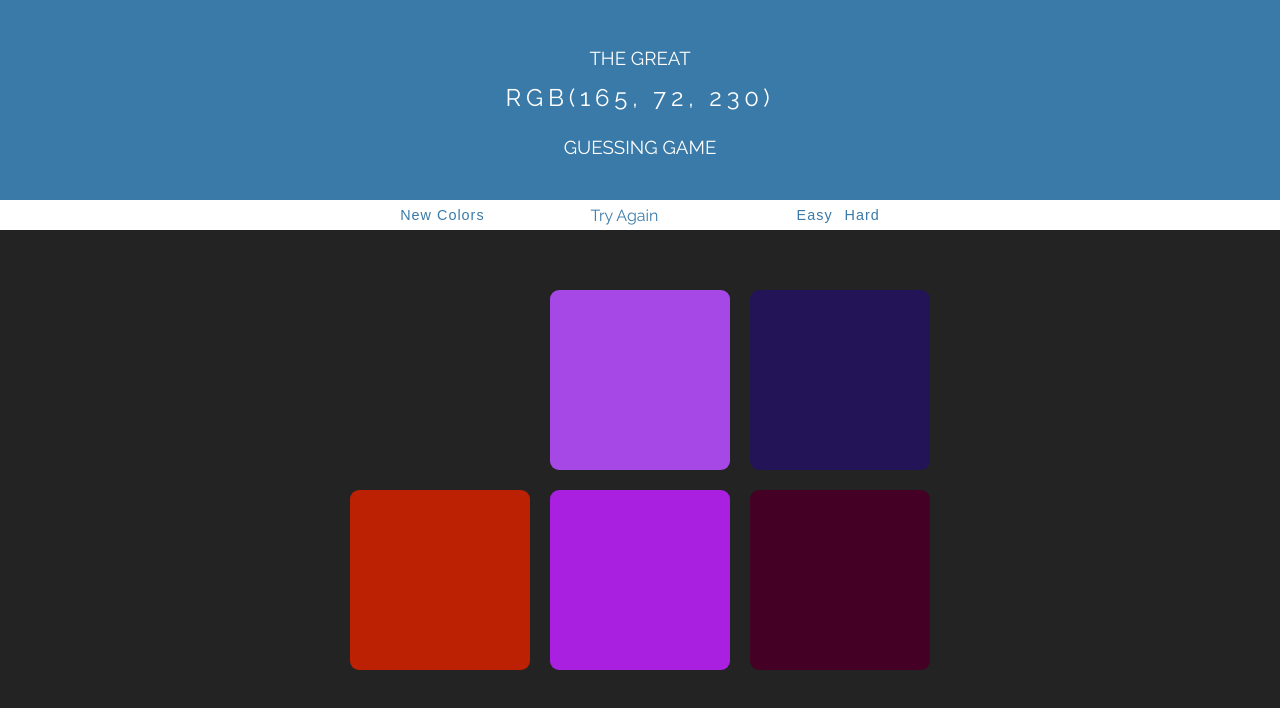
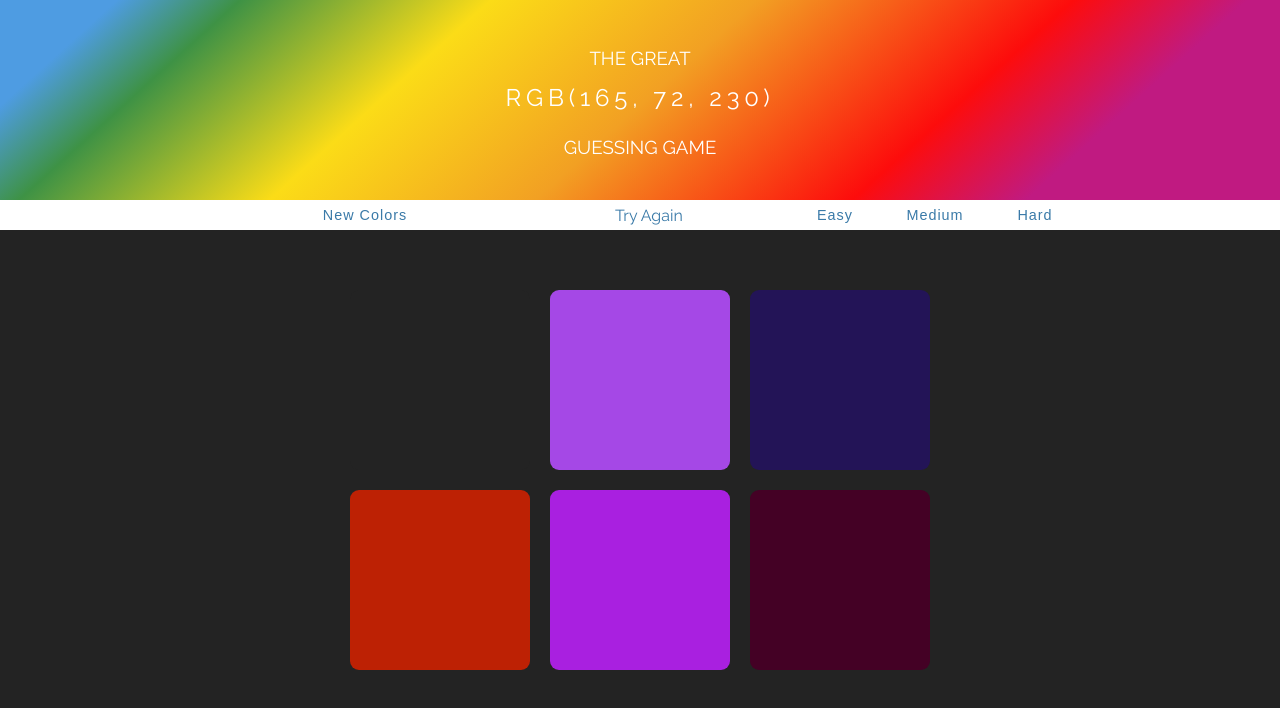
Before and after one commit to J-Grizz/WebDevBootcamp-Color-Game, a website: page Game.html in a window 1280 px wide. Both pictures are taken after a click on the element 439 px from the left and 379 px from the top of the page. Drawn offline with Linux system fonts and the light colour scheme.

Commit message:
refactored script, hard level added, small style changes

```diff
--- a/Game.css
+++ b/Game.css
@@ -8,18 +8,43 @@ body {
 
 /* Header main style*/
 header {
+  display: -webkit-box;
+  display: -webkit-flex;
+  display: -moz-box;
+  display: -ms-flexbox;
   display: flex;
+  -webkit-flex-wrap: wrap;
+  -ms-flex-wrap: wrap;
   flex-wrap: wrap;
+  -webkit-box-align: center;
+  -webkit-align-items: center;
+  -moz-box-align: center;
+  -ms-flex-align: center;
   align-items: center;
   height: 200px;
-  background-color: rgb(58, 122, 168);
+  background: -moz-linear-gradient(312.1deg, rgba(78, 156, 226, 1) 7.8%, rgba(62, 146, 69, 1) 16%, rgba(251, 220, 23, 1) 32.7%, rgba(242, 160, 35, 1) 50.4%, rgba(253, 12, 12, 1) 71.5%, rgba(192, 26, 129, 1) 83.1%);
+  background: linear-gradient(137.9deg, rgba(78, 156, 226, 1) 7.8%, rgba(62, 146, 69, 1) 16%, rgba(251, 220, 23, 1) 32.7%, rgba(242, 160, 35, 1) 50.4%, rgba(253, 12, 12, 1) 71.5%, rgba(192, 26, 129, 1) 83.1%);
+  -webkit-transition: all 0.6s;
+  -moz-transition: all 0.6s;
   transition: all 0.6s;
 }
 
 header h1,
 header h3 {
+  display: -webkit-box;
+  display: -webkit-flex;
+  display: -moz-box;
+  display: -ms-flexbox;
   display: flex;
+  -webkit-box-pack: center;
+  -webkit-justify-content: center;
+  -moz-box-pack: center;
+  -ms-flex-pack: center;
   justify-content: center;
+  -webkit-box-align: center;
+  -webkit-align-items: center;
+  -moz-box-align: center;
+  -ms-flex-align: center;
   align-items: center;
   width: 100%;
   color: white;
@@ -33,11 +58,11 @@ header h1 {
   letter-spacing: 0.3rem;
 }
 
-#topTit {
+#top-tit {
   margin-top: 40px;
 }
 
-#botTit {
+#bot-tit {
   margin-bottom: 35px;
   margin-top: 10px;
 }
@@ -45,11 +70,39 @@ header h1 {
 /* Options bar main style */
 #options {
   height: 30px;
+  display: -webkit-box;
+  display: -webkit-flex;
+  display: -moz-box;
+  display: -ms-flexbox;
   display: flex;
+  -webkit-box-align: center;
+  -webkit-align-items: center;
+  -moz-box-align: center;
+  -ms-flex-align: center;
+  align-items: center;
+  -webkit-box-pack: center;
+  -webkit-justify-content: center;
+  -moz-box-pack: center;
+  -ms-flex-pack: center;
   justify-content: center;
-  align-items: center;
   background-color: white;
   color: rgb(58, 122, 168);
+}
+
+.option {
+  -webkit-transform: translateX(60px);
+  -moz-transform: translateX(60px);
+  transform: translateX(60px);
+  width: 100px;
+}
+
+#message {
+  margin: 0 70px 0 200px;
+}
+
+.modes {
+  height: 100%;
+  justify-self: flex-end;
 }
 
 button {
@@ -59,20 +112,34 @@ button {
   font-size: 0.9rem;
   letter-spacing: 1px;
   color: rgb(58, 122, 168);
-  transition: all 0.3s;
+  -webkit-transition: all 0.5s;
+  -moz-transition: all 0.5s;
+  transition: all 0.5s;
   outline: none;
 }
 
-button:hover {
+button:nth-of-type(1):hover {
   color: white;
-  background-color: rgb(58, 122, 168);
+  background-color: #309EDE;
 }
 
-#message {
-  width: 100px;
-  margin-left: 100px;
-  margin-right: 100px;
+button:nth-of-type(2):hover {
+  background-color: #5FEF6A;
+  color: white;
 }
+
+button:nth-of-type(3):hover {
+  color: white;
+  background-color: #FEAF3B;
+}
+
+button:nth-of-type(4):hover {
+  color: white;
+  background-color: #FF0022;
+}
+
+
+
 
 /* Grid of colors main style */
 main {
@@ -87,6 +154,8 @@ main {
   float: left;
   margin: 1.66%;
   border-radius: 5%;
+  -webkit-transition: all 0.6s;
+  -moz-transition: all 0.6s;
   transition: all 0.6s;
 }
 
--- a/Game.html
+++ b/Game.html
@@ -13,19 +13,23 @@
   <body>
 
     <header>
-      <h3 id="topTit">THE GREAT</h3>
+      <h3 id="top-tit">THE GREAT</h3>
       <h1>RGB(x, y, z)</h1>
-      <h3 id="botTit">GUESSING GAME</h3>
+      <h3 id="bot-tit">GUESSING GAME</h3>
     </header>
 
     <div id="options">
       <button id="refresh" class="option">New Colors</button>
       <span id="message" class="option"></span>
-      <button class="mode">Easy</button>
-      <button class="mode">Hard</button>
+      <button data-squares="3" class="mode option">Easy</button>
+      <button data-squares="6" class="mode option">Medium</button>
+      <button data-squares="9" class="mode option">Hard</button>
     </div>
 
     <main>
+      <div class="square"></div>
+      <div class="square"></div>
+      <div class="square"></div>
       <div class="square"></div>
       <div class="square"></div>
       <div class="square"></div>
--- a/Game.js
+++ b/Game.js
@@ -1,14 +1,15 @@
-//defining all variables
-var numSqures = 6;
-var colors = [];
-var toGuess;
 //getting all DOM
-var squares = document.querySelectorAll(".square");
-var guess = document.querySelector("header h1");
-var message = document.querySelector("#message");
-var background = document.querySelector("header");
-var newColors = document.querySelector("#refresh");
-var mode = document.querySelectorAll(".mode");
+let squares = document.querySelectorAll(".square");
+let newColors = document.querySelector("#refresh");
+let background = document.querySelector("header");
+let message = document.querySelector("#message");
+let guess = document.querySelector("header h1");
+let modes = document.querySelectorAll(".mode");
+//defining other variables
+const backgroundGradient = "linear-gradient(137.9deg, rgba(78, 156, 226, 1) 7.8%, rgba(62, 146, 69, 1) 16%, rgba(251, 220, 23, 1) 32.7%, rgba(242, 160, 35, 1) 50.4%, rgba(253, 12, 12, 1) 71.5%, rgba(192, 26, 129, 1) 83.1%)";
+let numSqures = 6;
+let colors = [];
+let toGuess;
 
 //setting the color to guess
 guess.textContent = toGuess;
@@ -20,20 +21,15 @@ init();
 
 function init() {
   //mode listeners
-  for (var x = 0; x < mode.length; x++) {
-    mode[x].addEventListener("click", modeSetUp);
-  };
-  for (var x = 0; x < squares.length; x++) {
-    squares[x].addEventListener("click", playGame);
-  };
+  modes.forEach(mode => mode.addEventListener("click", modeSetUp));
+  squares.forEach(square => square.addEventListener("click", playGame));
   reset();
 }
 
 function modeSetUp() {
-  mode[0].classList.remove("selected");
-  mode[1].classList.remove("selected");
+  modes.forEach(mode => mode.classList.remove("selected"));
   this.classList.add("selected");
-  this.textContent === "Easy" ? numSqures = 3 : numSqures = 6;
+  numSqures = this.dataset.squares;
   reset();
 }
 
@@ -41,23 +37,15 @@ function modeSetUp() {
 function playGame() {
   var guessed = this.style.backgroundColor;
   if (guessed === toGuess) {
+    squares.forEach(square => square.style.backgroundColor = toGuess);
+    background.style.background = toGuess;
+    newColors.textContent = "Play Again?"
     message.textContent = "Correct!";
-    changeColors(toGuess);
-    background.style.backgroundColor = toGuess;
-    newColors.textContent = "Play Again?"
   } else {
     this.style.backgroundColor = "#232323";
-    message.textContent = "Try Again"
-  };
+    message.textContent = "Try Again";
+  }
 }
-
-
-//changes colors for specified ammount of squares
-function changeColors(color) {
-  for (var x = 0; x < squares.length; x++) {
-    squares[x].style.backgroundColor = color;
-  };
-};
 
 //generates a random number
 function pickColor() {
@@ -89,7 +77,7 @@ function reset() {
   guess.textContent = toGuess;
   newColors.textContent = "New Colors";
   message.textContent = "";
-  background.style.backgroundColor = "rgb(58, 122, 168)";
+  background.style.background = backgroundGradient;
   for (var x = 0; x < squares.length; x++) {
     if (colors[x]) {
       squares[x].style.display = "block";
```
Also changed, not shown: package.json (added, +33 -0 lines), 2 other files.
